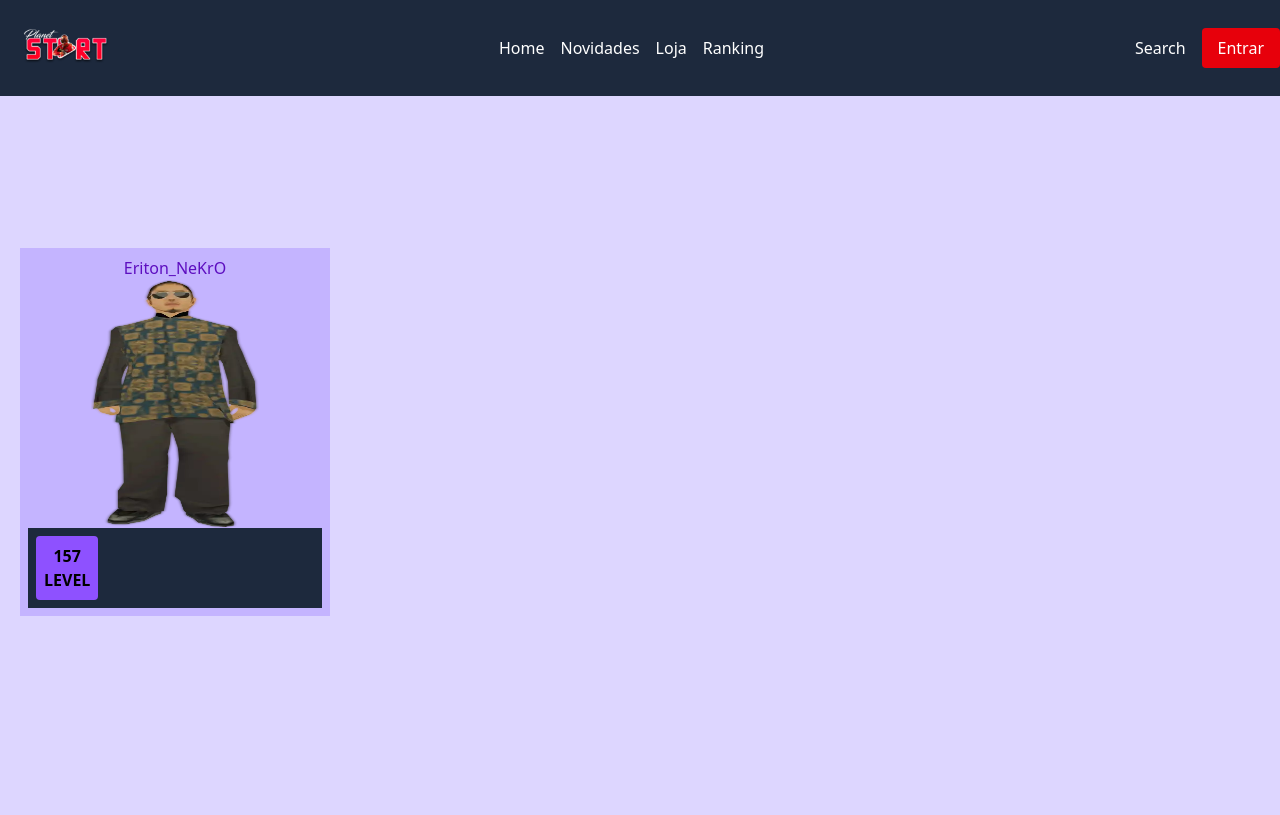
After one commit to erinto-dev/nekro-dm-ucp, a PHP site: template src/Views/ranking_level.erin.php in a window 1280 px wide. The commit adds this page. Shown: the top 815 px of the page. Run offline with PHP 8.4, Linux system fonts and the light colour scheme; the template is opened without the code that fills it, so the values that code supplies are empty.

Commit message:
alguns front-end

```diff
--- a/public/css/output.css
+++ b/public/css/output.css
@@ -7,9 +7,39 @@
       "Segoe UI Emoji", "Segoe UI Symbol", "Noto Color Emoji";
     --font-mono: ui-monospace, SFMono-Regular, Menlo, Monaco, Consolas, "Liberation Mono",
       "Courier New", monospace;
-    --text-3xl: 1.875rem;
-    --text-3xl--line-height: calc(2.25 / 1.875);
+    --color-red-400: oklch(70.4% 0.191 22.216);
+    --color-red-600: oklch(57.7% 0.245 27.325);
+    --color-red-700: oklch(50.5% 0.213 27.518);
+    --color-red-800: oklch(44.4% 0.177 26.899);
+    --color-cyan-200: oklch(91.7% 0.08 205.041);
+    --color-indigo-200: oklch(87% 0.065 274.039);
+    --color-indigo-300: oklch(78.5% 0.115 274.713);
+    --color-indigo-400: oklch(67.3% 0.182 276.935);
+    --color-indigo-500: oklch(58.5% 0.233 277.117);
+    --color-indigo-600: oklch(51.1% 0.262 276.966);
+    --color-indigo-800: oklch(39.8% 0.195 277.366);
+    --color-violet-200: oklch(89.4% 0.057 293.283);
+    --color-violet-300: oklch(81.1% 0.111 293.571);
+    --color-violet-500: oklch(60.6% 0.25 292.717);
+    --color-violet-600: oklch(54.1% 0.281 293.009);
+    --color-violet-800: oklch(43.2% 0.232 292.759);
+    --color-purple-200: oklch(90.2% 0.063 306.703);
+    --color-slate-800: oklch(27.9% 0.041 260.031);
+    --color-gray-200: oklch(92.8% 0.006 264.531);
+    --color-gray-400: oklch(70.7% 0.022 261.325);
+    --color-gray-500: oklch(55.1% 0.027 264.364);
+    --color-gray-900: oklch(21% 0.034 264.665);
+    --color-white: #fff;
+    --spacing: 0.25rem;
+    --text-sm: 0.875rem;
+    --text-sm--line-height: calc(1.25 / 0.875);
+    --text-2xl: 1.5rem;
+    --text-2xl--line-height: calc(2 / 1.5);
+    --font-weight-medium: 500;
     --font-weight-bold: 700;
+    --radius-sm: 0.25rem;
+    --default-transition-duration: 150ms;
+    --default-transition-timing-function: cubic-bezier(0.4, 0, 0.2, 1);
     --default-font-family: var(--font-sans);
     --default-mono-font-family: var(--font-mono);
   }
@@ -160,11 +190,84 @@
   }
 }
 @layer utilities {
+  .fixed {
+    position: fixed;
+  }
   .static {
     position: static;
   }
+  .top-0 {
+    top: calc(var(--spacing) * 0);
+  }
+  .left-0 {
+    left: calc(var(--spacing) * 0);
+  }
+  .container {
+    width: 100%;
+    @media (width >= 40rem) {
+      max-width: 40rem;
+    }
+    @media (width >= 48rem) {
+      max-width: 48rem;
+    }
+    @media (width >= 64rem) {
+      max-width: 64rem;
+    }
+    @media (width >= 80rem) {
+      max-width: 80rem;
+    }
+    @media (width >= 96rem) {
+      max-width: 96rem;
+    }
+  }
+  .m-2 {
+    margin: calc(var(--spacing) * 2);
+  }
+  .m-5 {
+    margin: calc(var(--spacing) * 5);
+  }
+  .mt-24 {
+    margin-top: calc(var(--spacing) * 24);
+  }
+  .mt-62 {
+    margin-top: calc(var(--spacing) * 62);
+  }
+  .mb-2 {
+    margin-bottom: calc(var(--spacing) * 2);
+  }
+  .block {
+    display: block;
+  }
+  .flex {
+    display: flex;
+  }
+  .grid {
+    display: grid;
+  }
   .table {
     display: table;
+  }
+  .size-full {
+    width: 100%;
+    height: 100%;
+  }
+  .h-16 {
+    height: calc(var(--spacing) * 16);
+  }
+  .h-24 {
+    height: calc(var(--spacing) * 24);
+  }
+  .h-62 {
+    height: calc(var(--spacing) * 62);
+  }
+  .w-32 {
+    width: calc(var(--spacing) * 32);
+  }
+  .w-42 {
+    width: calc(var(--spacing) * 42);
+  }
+  .w-full {
+    width: 100%;
   }
   .border-collapse {
     border-collapse: collapse;
@@ -172,17 +275,101 @@
   .resize {
     resize: both;
   }
+  .grid-cols-4 {
+    grid-template-columns: repeat(4, minmax(0, 1fr));
+  }
+  .grid-rows-3 {
+    grid-template-rows: repeat(3, minmax(0, 1fr));
+  }
+  .flex-col {
+    flex-direction: column;
+  }
+  .flex-row {
+    flex-direction: row;
+  }
+  .items-center {
+    align-items: center;
+  }
+  .justify-between {
+    justify-content: space-between;
+  }
+  .justify-center {
+    justify-content: center;
+  }
+  .gap-4 {
+    gap: calc(var(--spacing) * 4);
+  }
+  .gap-8 {
+    gap: calc(var(--spacing) * 8);
+  }
+  .rounded {
+    border-radius: 0.25rem;
+  }
+  .rounded-full {
+    border-radius: calc(infinity * 1px);
+  }
+  .rounded-sm {
+    border-radius: var(--radius-sm);
+  }
   .border {
     border-style: var(--tw-border-style);
     border-width: 1px;
   }
-  .text-3xl {
-    font-size: var(--text-3xl);
-    line-height: var(--tw-leading, var(--text-3xl--line-height));
+  .bg-indigo-500 {
+    background-color: var(--color-indigo-500);
+  }
+  .bg-red-600 {
+    background-color: var(--color-red-600);
+  }
+  .bg-slate-800 {
+    background-color: var(--color-slate-800);
+  }
+  .bg-violet-200 {
+    background-color: var(--color-violet-200);
+  }
+  .bg-violet-300 {
+    background-color: var(--color-violet-300);
+  }
+  .bg-violet-500 {
+    background-color: var(--color-violet-500);
+  }
+  .p-2 {
+    padding: calc(var(--spacing) * 2);
+  }
+  .p-4 {
+    padding: calc(var(--spacing) * 4);
+  }
+  .px-4 {
+    padding-inline: calc(var(--spacing) * 4);
+  }
+  .px-6 {
+    padding-inline: calc(var(--spacing) * 6);
+  }
+  .py-2 {
+    padding-block: calc(var(--spacing) * 2);
+  }
+  .text-center {
+    text-align: center;
+  }
+  .text-2xl {
+    font-size: var(--text-2xl);
+    line-height: var(--tw-leading, var(--text-2xl--line-height));
   }
   .font-bold {
     --tw-font-weight: var(--font-weight-bold);
     font-weight: var(--font-weight-bold);
+  }
+  .text-violet-600 {
+    color: var(--color-violet-600);
+  }
+  .text-violet-800 {
+    color: var(--color-violet-800);
+  }
+  .text-white {
+    color: var(--color-white);
+  }
+  .uppercase {
+    text-transform: uppercase;
   }
   .underline {
     text-decoration-line: underline;
@@ -190,6 +377,25 @@
   .outline {
     outline-style: var(--tw-outline-style);
     outline-width: 1px;
+  }
+  .transition-all {
+    transition-property: all;
+    transition-timing-function: var(--tw-ease, var(--default-transition-timing-function));
+    transition-duration: var(--tw-duration, var(--default-transition-duration));
+  }
+  .hover\:bg-indigo-600 {
+    &:hover {
+      @media (hover: hover) {
+        background-color: var(--color-indigo-600);
+      }
+    }
+  }
+  .hover\:bg-red-700 {
+    &:hover {
+      @media (hover: hover) {
+        background-color: var(--color-red-700);
+      }
+    }
   }
 }
 @property --tw-border-style {
--- /dev/null
+++ b/src/Views/ranking_level.erin.php
@@ -0,0 +1,20 @@
+<?php require "templates/header.php" ?>
+
+<section class="mt-62">
+  <ul class="grid grid-rows-3 grid-cols-4">
+    <li class="bg-violet-300 p-2 flex flex-col justify-center items-center">
+      <h4 class="text-violet-800">Eriton_NeKrO</h4>
+      <div class="w-42 h-62">
+        <img class="size-full" src="public/skins/123.webp" />
+      </div>
+      <div class="bg-slate-800 w-full p-2 flex flex-row">
+          <div class="flex flex-col  bg-violet-500 p-2 rounded-sm font-bold uppercase text-center">
+          <span>157</span>
+          <span>level</span>
+        </div>
+      </div>
+    </li>
+  </ul>
+</section>
+
+<?php require "templates/footer.php" ?>
--- /dev/null
+++ b/src/Views/templates/footer.php
@@ -0,0 +1,3 @@
+</main>
+</body>
+</html>
--- /dev/null
+++ b/src/Views/templates/header.php
@@ -0,0 +1,37 @@
+<?php
+$headerOptionsTwo = array(
+  ["id" => 0, "title" => "Home", "url" => "/inicio"],
+  ["id" => 1, "title" => "Novidades", "url" => "/novidades"],
+  ["id" => 2, "title" => "Loja", "url" => "/loja"],
+  ["id" => 3, "title" => "Ranking", "url" => "/rankings"],
+);
+
+?>
+<!doctype html>
+<html>
+
+<head>
+  <meta charset="UTF-8">
+  <meta name="viewport" content="width=device-width, initial-scale=1.0">
+  <link href="public/css/output.css" rel="stylesheet">
+</head>
+
+<body class="bg-violet-200">
+  <header class="w-full h-24 bg-slate-800 flex justify-between fixed top-0 left-0">
+      <nav class="container flex justify-between items-center text-white">
+      <div class="w-32">
+        <a href="/"><img src="/public/logo200.png" class="" alt="logo do servidor" /></a>
+      </div>
+      <ul class="flex items-center gap-4">
+
+        <?php foreach ($headerOptionsTwo as $head) : ?>
+          <li <?= $head["id"] ?>><a href="<?= $head["url"] ?>"><?= $head["title"] ?></a></li>
+        <?php endforeach; ?>
+      </ul>
+      <ul class="flex items-center gap-4">
+        <li>Search</li>
+        <button class="px-4 py-2 rounded bg-red-600 hover:bg-red-700 transition-all">Entrar</button>
+      </ul>
+    </nav>
+  </header>
+<main class="mt-24 m-5">
```
Also changed, not shown: index.php (+8 -0 lines), src/Views/home.erin.php (+7 -13 lines), src/Views/rankings.erin.php (added, +22 -0 lines), public/logo.png (added), public/logo200.png (added), public/skins/123.webp (added), src/Views/ricos.erin.php (added).
